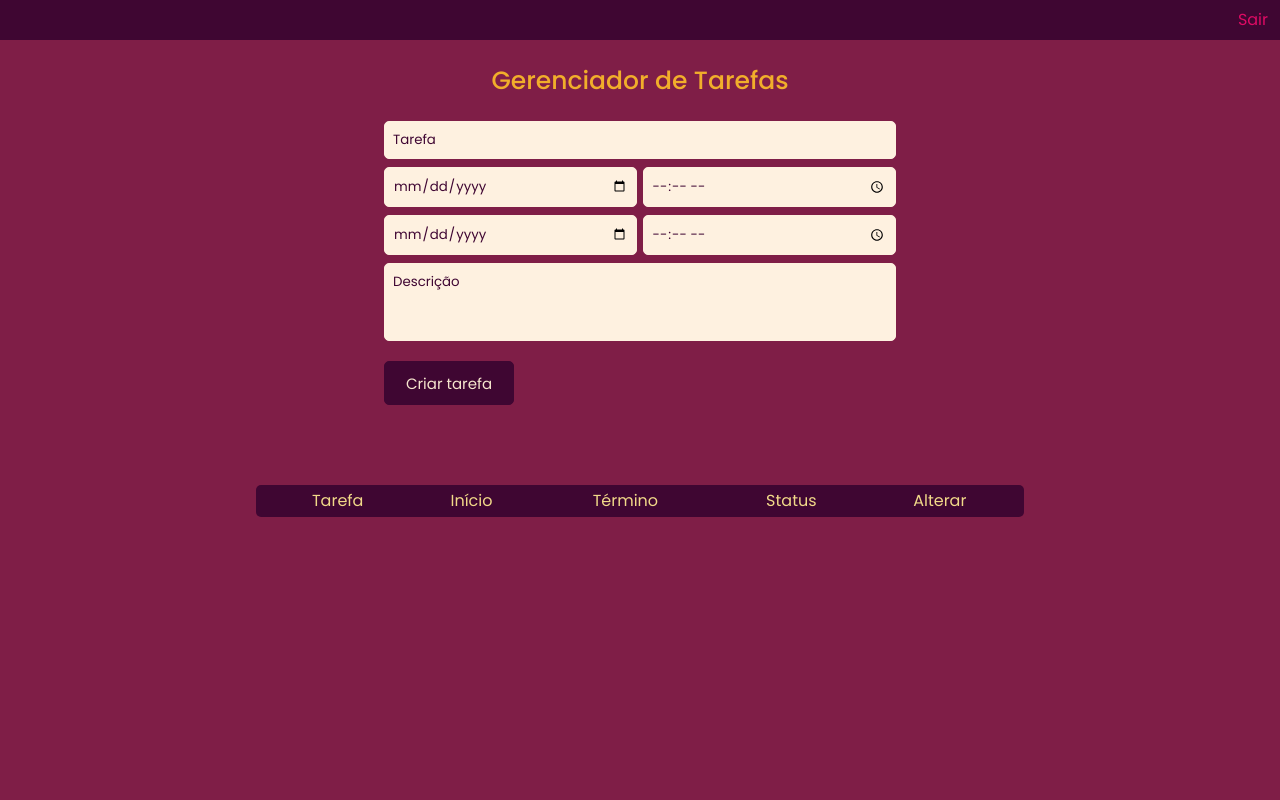
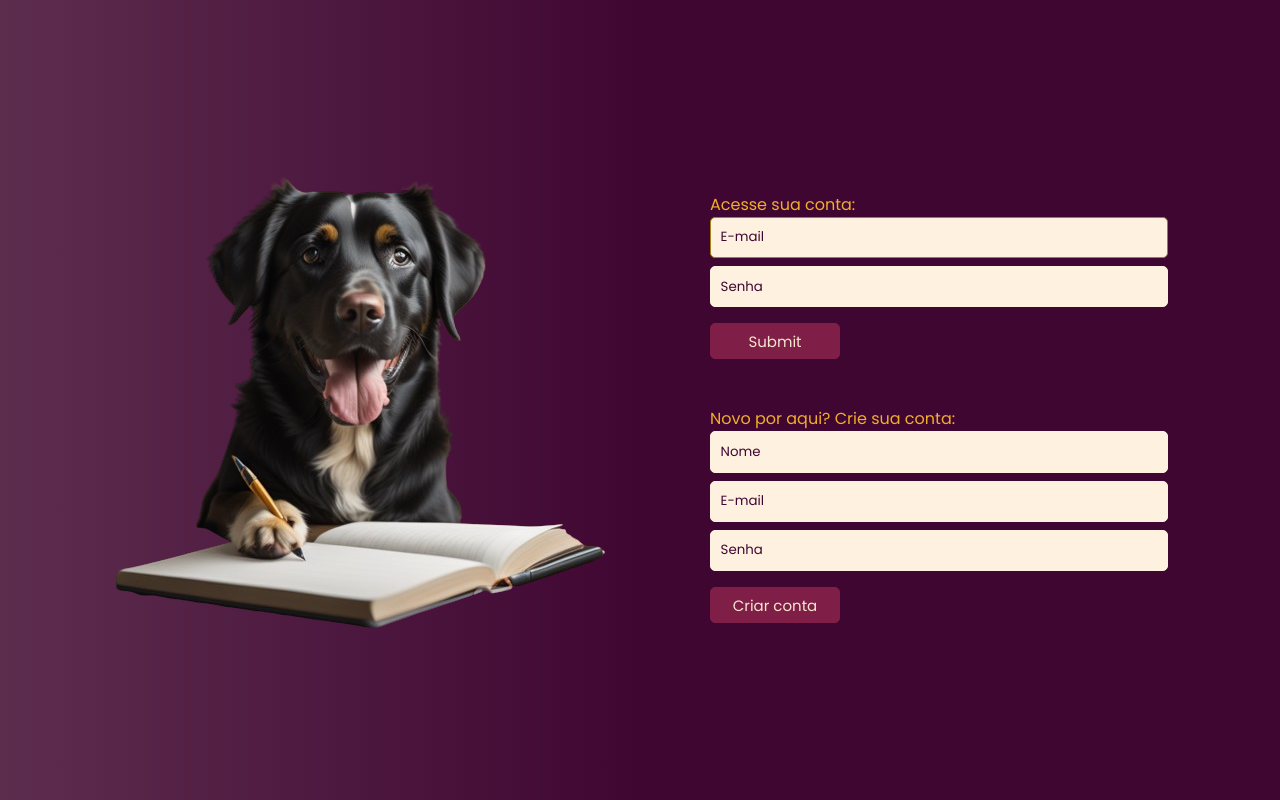
Before and after one commit to daytrevisan/sharpCoders-toDoList, a plain HTML site: page index.html in a window 1280 px wide. Drawn offline with Linux system fonts and the light colour scheme.

Commit message:
To Do List

```diff
--- a/index.html
+++ b/index.html
@@ -3,50 +3,46 @@
 <head>
     <meta charset="UTF-8">
     <meta name="viewport" content="width=device-width, initial-scale=1.0">
-    <title>TO DO List</title>
-    <link rel="stylesheet" href="main.css">
+    <title>TO DO List - Login</title>
     <link rel="stylesheet" href="reset.css">
+    <link rel="stylesheet" href="login.css">
     <link rel="preconnect" href="https://fonts.googleapis.com">
     <link rel="preconnect" href="https://fonts.gstatic.com" crossorigin>
     <link href="https://fonts.googleapis.com/css2?family=Montserrat:wght@300;400;700&family=Open+Sans:wght@300;400;700&family=Poppins:wght@400;500;700&family=Roboto&display=swap" rel="stylesheet">
 </head>
 
 <body>
+    <div class="container">
 
-    <header>
-        <nav class="nav-topo">
-            <div class="topo-saudacao"></div>
-            <div class="topo-sair">Sair</div>
-        </nav>
-    </header>
-
-    <main class="container">
-
-        <div class="container-todo-form">
-            <p id="todo-title">Gerenciador de Tarefas</p>
-            <input type="text" id="todo-input-tarefa" class="todo-form-list-input" placeholder="Tarefa">
-            <input type="date" id="todo-input-data-inicio" class="todo-form-list-input todo-form-list-data todo-form-list-data-hora" placeholder="Data início">
-            <input type="time" id="todo-input-hora-inicio" class="todo-form-list-input todo-form-list-data-hora" placeholder="Hora início">
-            <input type="date" id="todo-input-data-fim" class="todo-form-list-input todo-form-list-data todo-form-list-data-hora" placeholder="Data término">
-            <input type="time" id="todo-input-hora-fim" class="todo-form-list-input todo-form-list-data-hora" placeholder="Hora término">
-            <textarea id="todo-input-descricao" class="todo-form-list-input todo-form-descricao" cols="30" rows="3" style="resize: none" placeholder="Descrição"></textarea>
-            <button class="todo-form-btn">Criar tarefa</button>
+        <div class="container-img">
+            <img src="./img/img-dog-removed.png" id="container-img-img">
         </div>
 
-        <div class="container-todo-table">
-            <table class="todo-table">
-                <thead>
-                    <th>Tarefa</th>
-                    <th>Início</th>
-                    <th>Término</th>
-                    <th>Status</th>
-                    <th>Alterar</th>
-                </thead>
-            </table>
+        <div class="container-login">
+            <div class="container-login-login">
+                <form id="form-login-login">
+                    <label for="acesso-login" class="form-acesso form-login-label">Acesse sua conta:</label>
+                    <div class="msg-login error-msg"></div>
+                    <input type="email" required id="login-email" class="form-acesso form-acesso-input" placeholder="E-mail" autofocus>
+                    <input type="password" required id="login-senha" class="form-acesso form-acesso-input" placeholder="Senha" autofocus>
+                    <input type="submit" onclick="fazerLogin(); return false" id="form-login-login-btn" class="form-login-btn">
+                </form>
+            </div>
+
+            <div class="container-login-signup">
+                <form id="form-login-signup">
+                    <label for="acesso-signup" class="form-acesso form-login-label">Novo por aqui? Crie sua conta:</label>
+                    <div class="msg-signup error-msg"></div>
+                    <input type="text" required id="signup-nome" class="form-acesso form-acesso-input" placeholder="Nome" oninvalid="this.setCustomValidity('Favor preencher um nome para cadastro')" autofocus>
+                    <input type="email" required id="signup-email" class="form-acesso form-acesso-input" placeholder="E-mail" oninvalid="this.setCustomValidity('Favor inserir um email no formato correto')" autofocus>
+                    <input type="password" required id="signup-senha" class="form-acesso form-acesso-input" placeholder="Senha" oninvalid="this.setCustomValidity('Favor inserir uma senha válida')" autofocus>
+                    <button type="submit" onclick="fazerSignup(); return false" id="form-login-signup-btn" class="form-login-btn">Criar conta</button>
+                </form>
+            </div>
+
         </div>
 
-    </main>
-
-    <script src="main.js"></script>
+    </div>
+    <script src="login.js"></script>
 </body>
 </html>
```
